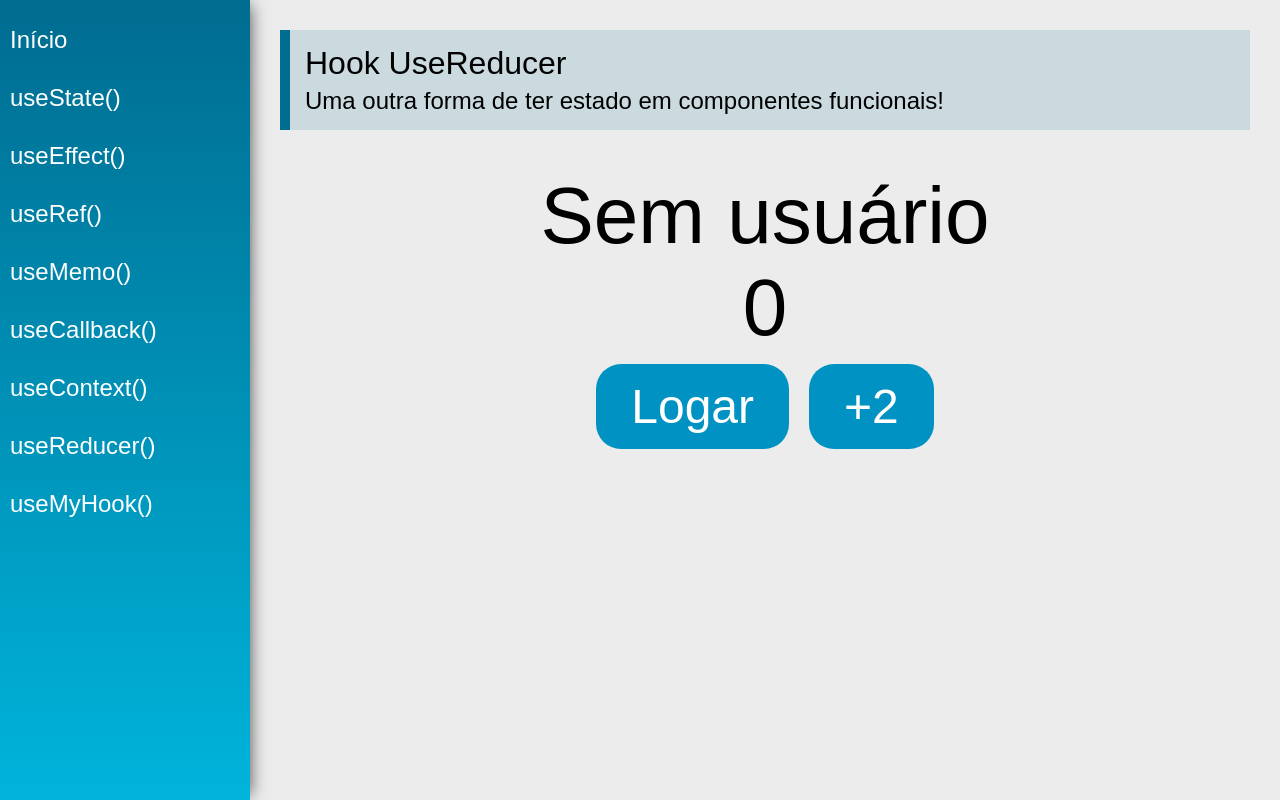
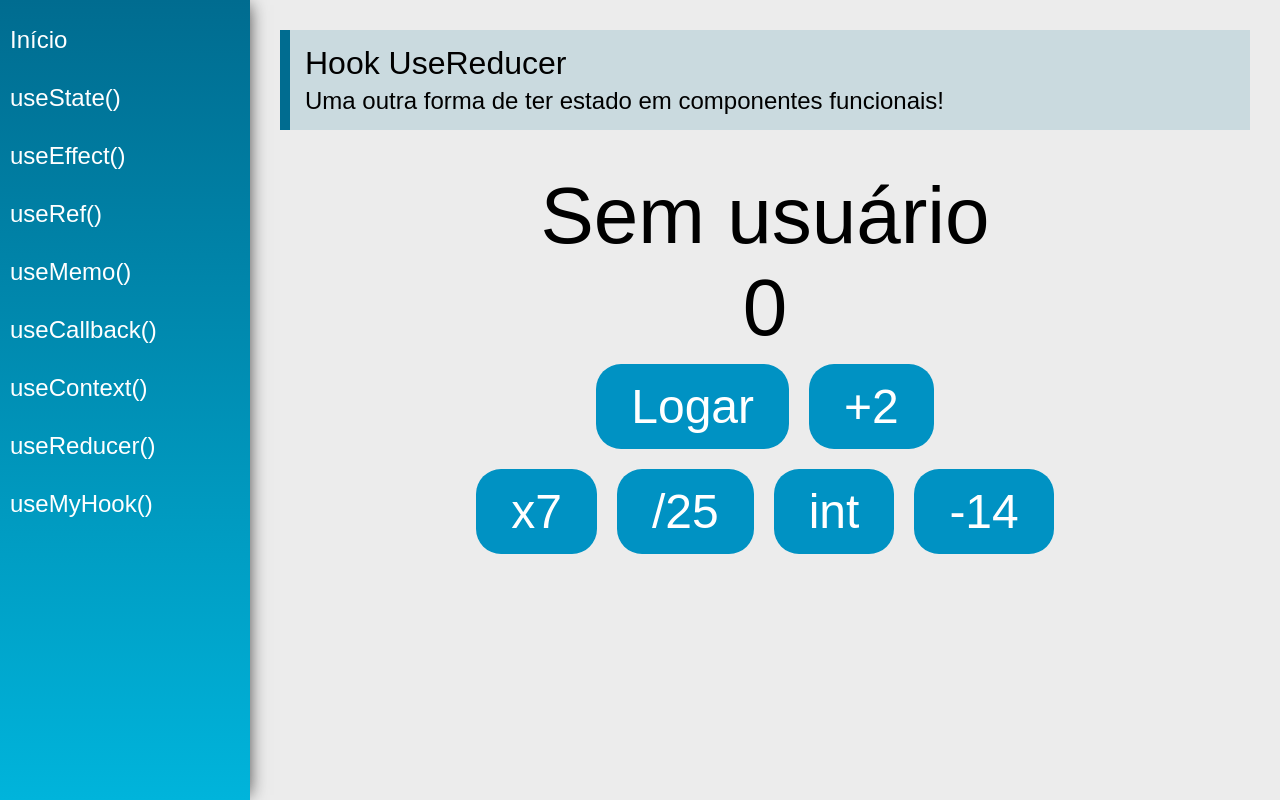
Before and after one commit to anaBeatrizWalker/exerciciosReactHooks, a React (Create React App) app: page /useReducer in a window 1280 px wide. Built offline with nearby package versions, Linux system fonts and the light colour scheme.

Commit message:
Adc Desafios com useReducer

```diff
--- a/src/views/examples/UseReducer.jsx
+++ b/src/views/examples/UseReducer.jsx
@@ -16,6 +16,19 @@ function reducer(state, action){
 
         case 'login':
             return {...state, user: {name: action.name}}
+
+        //DESAFIOS
+        case 'numberMulti7':
+            return {...state, number: state.number * 7}
+
+        case 'numberDiv25':
+            return {...state, number: state.number / 25}
+
+        case 'numberParseInt':
+            return {...state, number: parseInt(state.number)}
+
+        case 'numberAddN':
+            return {...state, number: state.number + action.payload}
 
         default:
             //retorna o estado atual
@@ -47,6 +60,17 @@ const UseReducer = (props) => {
 
                     <button className="btn" onClick={()=> dispath({type: 'numberAdd2'})}>+2</button>
                 </div>
+
+                {/*DESAFIOS*/}
+                <div>
+                    <button className="btn" onClick={()=> dispath({type: 'numberMulti7'})}>x7</button>
+
+                    <button className="btn" onClick={()=> dispath({type: 'numberDiv25'})}>/25</button>
+
+                    <button className="btn" onClick={()=> dispath({type: 'numberParseInt'})}>int</button>
+
+                    <button className="btn" onClick={()=> dispath({type: 'numberAddN', payload: -14})}>-14</button>
+                </div>
             </div>
         </div>
     )
```
